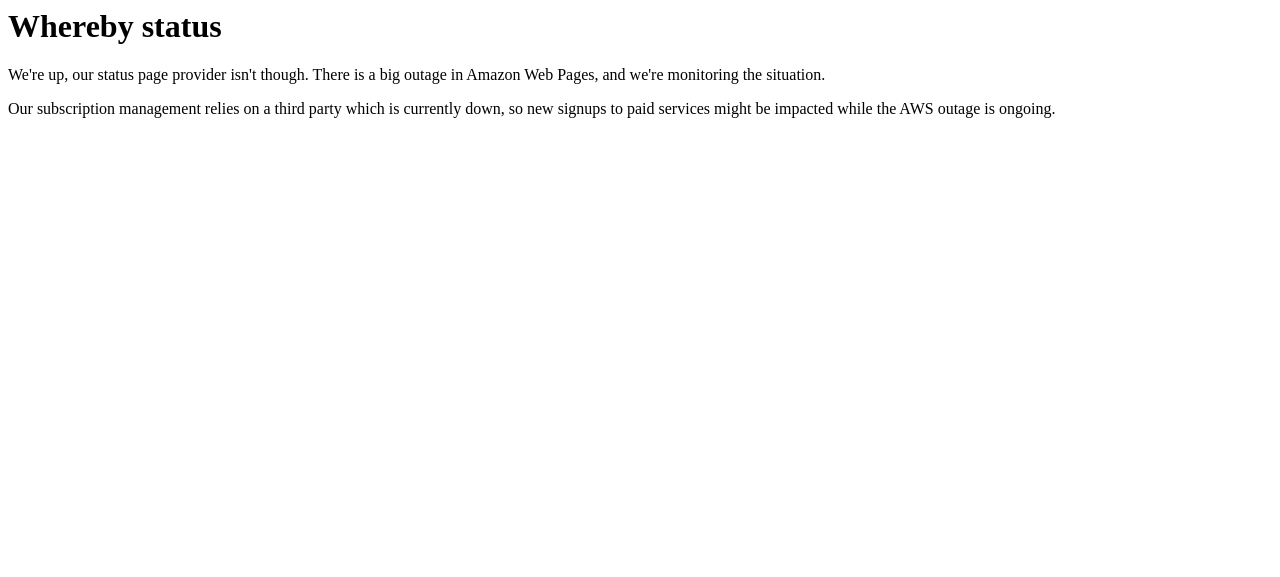
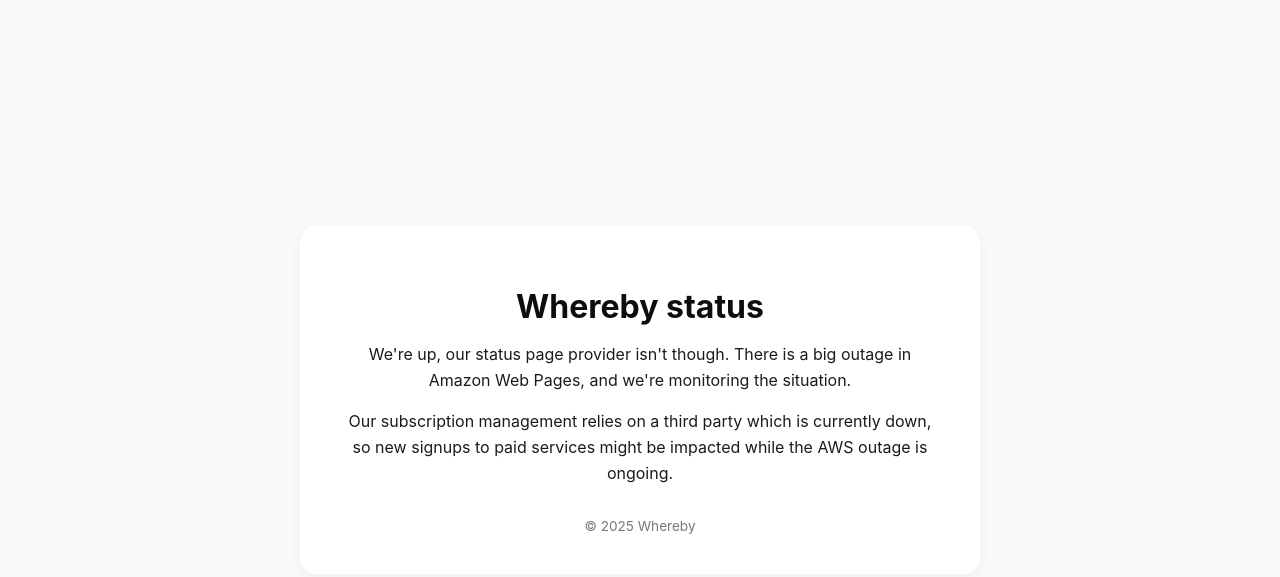
Before and after one commit to whereby/status, a plain HTML site: page index.html in a window 1280 px wide. Drawn offline with Linux system fonts and the light colour scheme.

Commit message:
Fresh layout

```diff
--- a/index.html
+++ b/index.html
@@ -1,8 +1,79 @@
-<html>
-<head><title>Whereby status</title></head>
-<body>
-<h1>Whereby status</h1>
-<p>We're up, our status page provider isn't though. There is a big outage in Amazon Web Pages, and we're monitoring the situation.</p>
-<p>Our subscription management relies on a third party which is currently down, so new signups to paid services might be impacted while the AWS outage is ongoing.</p>
-</body>
+<!DOCTYPE html>
+<html lang="en">
+  <head>
+    <meta charset="UTF-8" />
+    <meta name="viewport" content="width=device-width, initial-scale=1.0" />
+    <meta
+      name="description"
+      content="Current operational status of Whereby services."
+    />
+    <title>Whereby status</title>
+    <style>
+      body {
+        font-family: "Inter", -apple-system, BlinkMacSystemFont, "Segoe UI",
+          Roboto, Helvetica, Arial, sans-serif;
+        background-color: #fafafa;
+        color: #1b1b1b;
+        margin: 0;
+        padding: 0;
+        display: flex;
+        align-items: center;
+        justify-content: center;
+        min-height: 100vh;
+      }
+
+      .container {
+        max-width: 600px;
+        background: #fff;
+        padding: 2.5rem;
+        border-radius: 16px;
+        box-shadow: 0 4px 16px rgba(0, 0, 0, 0.05);
+        text-align: center;
+      }
+
+      h1 {
+        font-size: 2rem;
+        font-weight: 700;
+        color: #0d0d0d;
+        margin-bottom: 1rem;
+      }
+
+      p {
+        font-size: 1rem;
+        line-height: 1.6;
+        margin: 1rem 0;
+      }
+
+      a {
+        color: #7844ff;
+        text-decoration: none;
+        font-weight: 500;
+      }
+
+      a:hover {
+        text-decoration: underline;
+      }
+
+      footer {
+        margin-top: 2rem;
+        font-size: 0.85rem;
+        color: #777;
+      }
+    </style>
+  </head>
+  <body>
+    <div class="container">
+      <h1>Whereby status</h1>
+      <p>
+        We're up, our status page provider isn't though. There is a big outage
+        in Amazon Web Pages, and we're monitoring the situation.
+      </p>
+      <p>
+        Our subscription management relies on a third party which is currently
+        down, so new signups to paid services might be impacted while the AWS
+        outage is ongoing.
+      </p>
+      <footer>&copy; 2025 Whereby</footer>
+    </div>
+  </body>
 </html>
```
